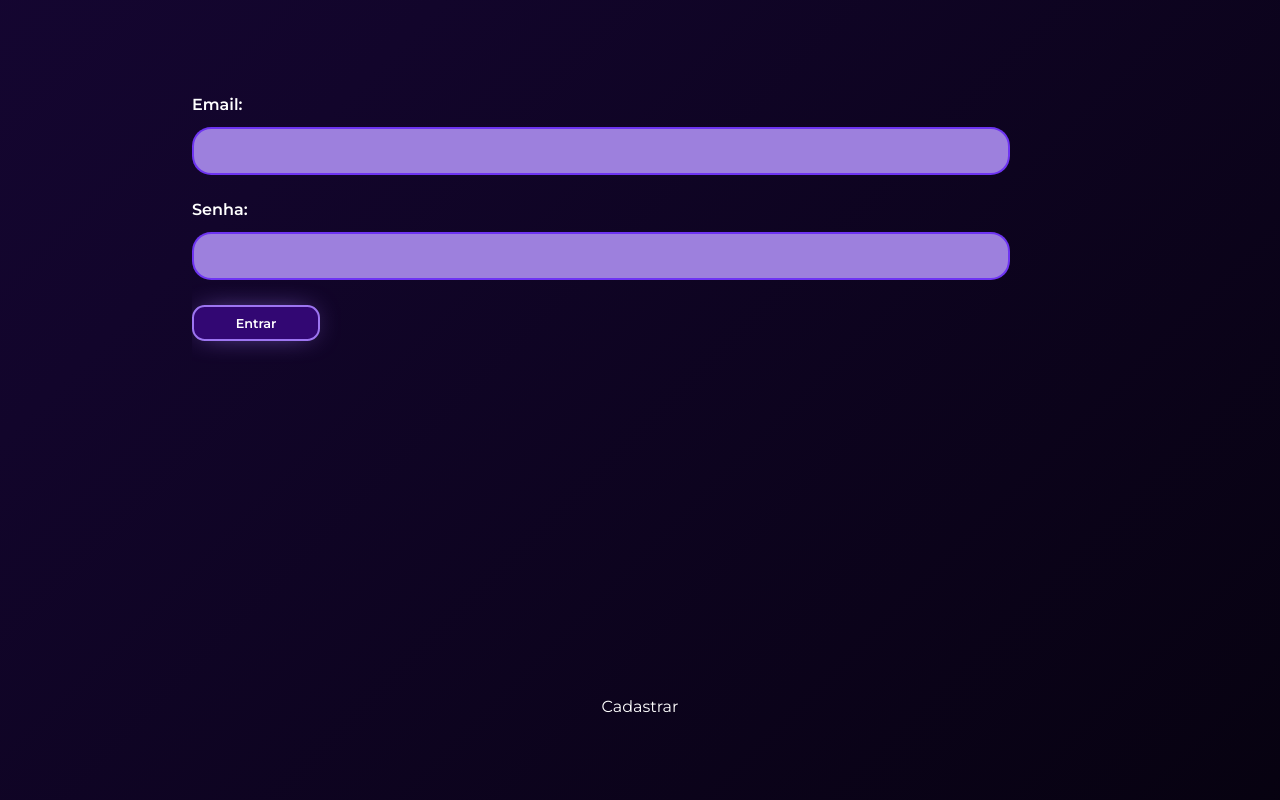
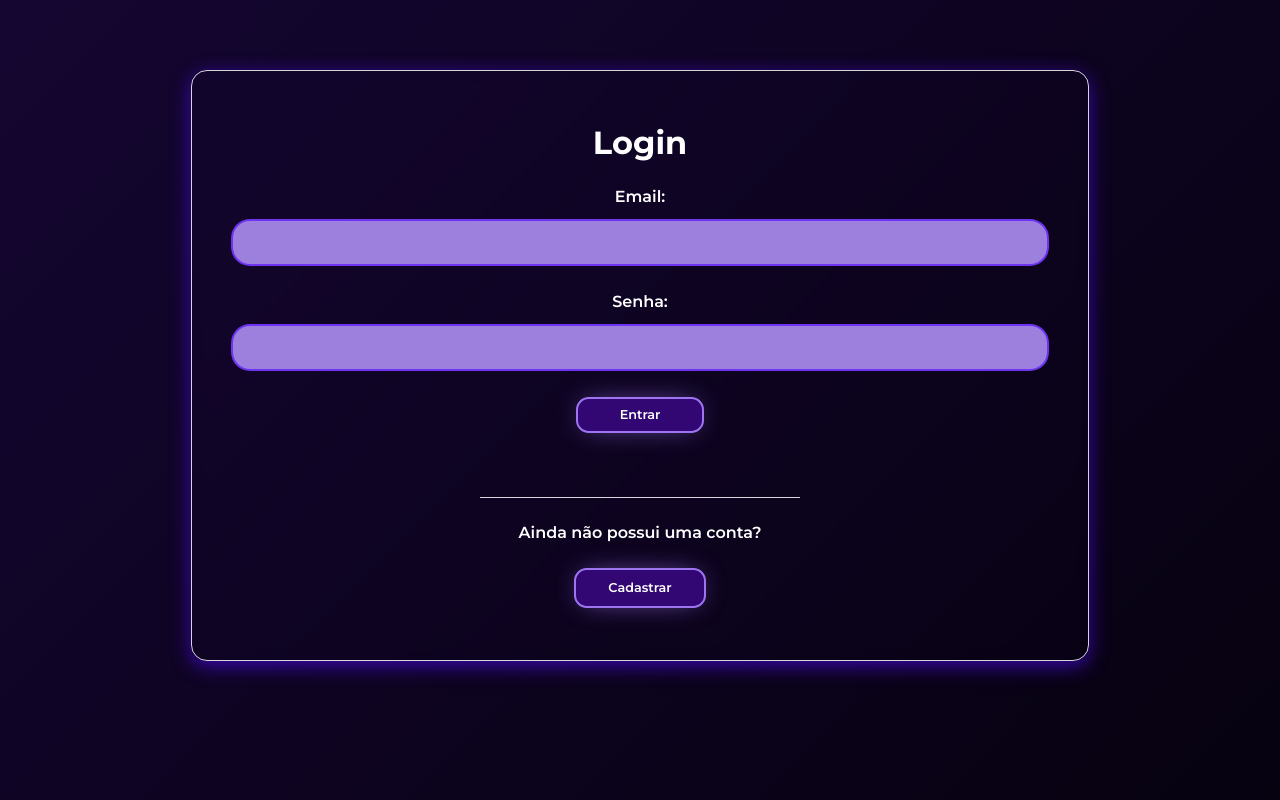
Before and after one commit to GuiOld/nova, a PHP site: page / in a window 1280 px wide. Run offline with PHP 8.4, Linux system fonts and the light colour scheme.

Commit message:
ajustes no projeto

```diff
--- a/provaweb/buscaprod.html
+++ b/provaweb/buscaprod.html
@@ -12,7 +12,7 @@
         <div id="resultado2"></div>
     <div class="card3">
         <div class="topo">
-            <a href="../"><img src="img/voltar.png" class="btn-voltar"></a>
+            <a href="menu.html"><img src="img/voltar.png" class="btn-voltar"></a>
         </div>
     <h1>Buscar Produto</h1>
     <label for="getProdId">ID do Produto:</label>
--- a/provaweb/criarprod.html
+++ b/provaweb/criarprod.html
@@ -12,7 +12,7 @@
         <div id="resultado"></div>
     <div class="cardProd">
         <div class="topo">
-            <a href="../"><img src="img/voltar.png" class="btn-voltar"></a>
+            <a href="menu.html"><img src="img/voltar.png" class="btn-voltar"></a>
         </div>
     <form id="prodForm">
         <div class="title">
--- a/provaweb/graficouser.html
+++ b/provaweb/graficouser.html
@@ -10,6 +10,9 @@
 <body>
 
     <div class="container-gr">
+        <div class="topo">
+            <a href="menu.html"><img src="img/voltar.png" class="btn-voltar"></a>
+        </div>
         <div class="sep">
             <p class="tione">Dados Estátisticos</p>
             <p class="titwo">referente as idades dos usuários cadastrados</p>
--- a/provaweb/index.html
+++ b/provaweb/index.html
@@ -12,15 +12,21 @@
 
   <div class="container">
     <div id="resultado"></div>
+      <!-- <div class="formu"> -->
       <form id="loginForm">
+        <h1>Login</h1>
         <label for="email">Email:</label>
         <input type="email" name="email" id="email">
         <label for="senha">Senha:</label>
         <input type="password" name="senha" id="senha">
         <button type="submit" id="login">Entrar</button>
+        <div class="sec2">
+          <p>Ainda não possui uma conta?</p>
+          <a href="criaruser.html" class="btn-cadastrar">Cadastrar</a>
+        </div>
       </form>
+    <!-- </div> -->
 
-      <a href="criaruser.html">Cadastrar</a>
   </div>
 
   <script src="js/login.js"></script>
--- a/provaweb/js/token.js
+++ b/provaweb/js/token.js
@@ -8,7 +8,7 @@ document.addEventListener("DOMContentLoaded", async function() {
 
   async function validaToken() {
     try {
-        const response = await fetch('backend/Router/LoginRouter.php', {
+        const response = await fetch('../backend/Router/LoginRouter.php', {
             method: 'GET',
             headers: {
                 'Authorization':  token
--- a/provaweb/styles.css
+++ b/provaweb/styles.css
@@ -380,7 +380,7 @@ label{
     flex-direction: column;
     align-items: center;
     justify-content: flex-start;
-    margin-top:2vw;
+    margin-top:1vw;
     /* background: rgba(255, 255, 255, 0.2); */
     background: rgba(81, 7, 201, 0.178);
     border-radius: 16px;
@@ -390,11 +390,8 @@ label{
     -webkit-backdrop-filter: blur(0.5vw);
     /* border: 0.1vw solid rgba(255, 255, 255, 0.3); */
     border: 0.1vw solid rgba(245, 245, 245, 0.87);
-    width: 55vw;
-    height: 48vw;
-    max-height: 42vw;
-    overflow-y: scroll;
-    overflow-x: hidden;
+    width: 54vw;
+    height: 50vw;
 }
 
 .card2::-webkit-scrollbar{
@@ -604,6 +601,57 @@ details{
   font-size: 2vw;
 }
 
+#loginForm{
+  display: flex;
+  align-items: center;
+  justify-content: center;
+  border-radius: 16px;
+    box-shadow: 0 0.4vw 1.5vw rgba(83, 9, 255, 0.63);
+    backdrop-filter: blur(0.5vw);
+    -webkit-backdrop-filter: blur(0.5vw);
+    border: 0.1vw solid rgba(245, 245, 245, 0.87);
+
+}
+
+.sec2{
+  display: flex;
+  flex-direction: column;
+  align-items: center;
+  margin-top: 5vw;
+  width: 25vw;
+  border-top: 0.1vw solid rgba(245, 245, 245, 0.87);
+}
+
+.sec2 > p{
+  margin-top: 2vw;
+  font-weight: 600;
+}
+
+.btn-cadastrar{
+  display: flex;
+    align-items: center;
+    justify-content: center;
+    background-color: rgba(50,7,115,1);
+    color: white;
+    height: 2.8vw;
+    width: 10vw;
+    align-items: center;
+    text-align: center;
+    border-radius: 1vw;
+    border: solid .2vw #9d75f1;
+    transition: all 0.5s;
+    font-weight: 600;
+    font-size: 1vw;
+    box-shadow: 0px 0px 28px -10px #9d75f1;
+    margin-top: 2vw;
+    align-items: center;
+}
+
+.btn-cadastrar:hover{
+  cursor: pointer;
+  background-color: #9c75f1c9;
+}
+
 @media screen and (min-width:300px) and (max-width:800px){
   .card-index{
     height: 155vw;
--- a/provaweb/todosprod.html
+++ b/provaweb/todosprod.html
@@ -9,7 +9,7 @@
 <body>
     <div class="card2Prod">
         <div class="topo">
-            <a href="../"><img src="img/voltar.png" class="btn-voltar"></a>
+            <a href="menu.html"><img src="img/voltar.png" class="btn-voltar"></a>
         </div>
         <div class="title">
             <h1>Lista de Produtos:</h1>
--- a/provaweb/todosuser.html
+++ b/provaweb/todosuser.html
@@ -9,7 +9,7 @@
 <body>
     <div class="card4">
         <div class="topo">
-            <a href="../"><img src="img/voltar.png" class="btn-voltar"></a>
+            <a href="menu.html"><img src="img/voltar.png" class="btn-voltar"></a>
         </div>
         <div class="title">
             <h1>Lista de Usuários:</h1>
```
Also changed, not shown: provaweb/buscauser.html (added, +37 -0 lines).
